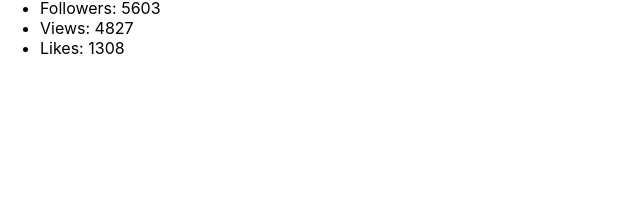
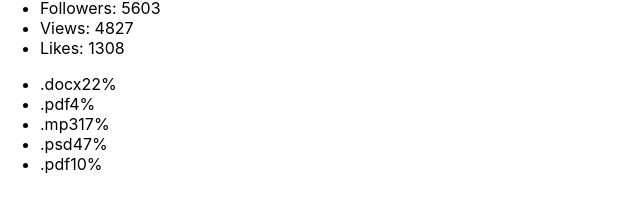
Before and after one commit to robertSovar/goit-react-hw-01-components, a React (Create React App) app: page / in a window 1280 px wide. Shown: the part 430-642 px from the top of the page, without its empty margins (0-640 px from the left). Built offline with nearby package versions, Linux system fonts and the light colour scheme.

Commit message:
update Statistics,jsx

```diff
--- a/src/components/App.jsx
+++ b/src/components/App.jsx
@@ -1,9 +1,11 @@
 import Profile from './profile/Profile';
+import Statistics from './statistics/Statistics';
 
 export const App = () => {
   return (
     <div>
       <Profile />
+      <Statistics condition={false} />
     </div>
   );
 };
--- a/src/components/statistics/Statistics.jsx
+++ b/src/components/statistics/Statistics.jsx
@@ -0,0 +1,29 @@
+import data from '../data.json';
+import PropTypes from 'prop-types';
+
+const Statistics = ({ title, stats = data, condition }) => {
+  return (
+    <section className="statistics">
+      {condition && <h2 className="title">{title}</h2>}
+
+      <ul className="stat-list">
+        {stats.map(item => {
+          return (
+            <li className="item">
+              <span className="label">{item.label}</span>
+              <span className="percentage">{item.percentage}%</span>
+            </li>
+          );
+        })}
+      </ul>
+    </section>
+  );
+};
+
+Statistics.propTypes = {
+  title: PropTypes.string,
+  stats: PropTypes.array,
+  hasTitle: PropTypes.bool,
+};
+
+export default Statistics;
```
